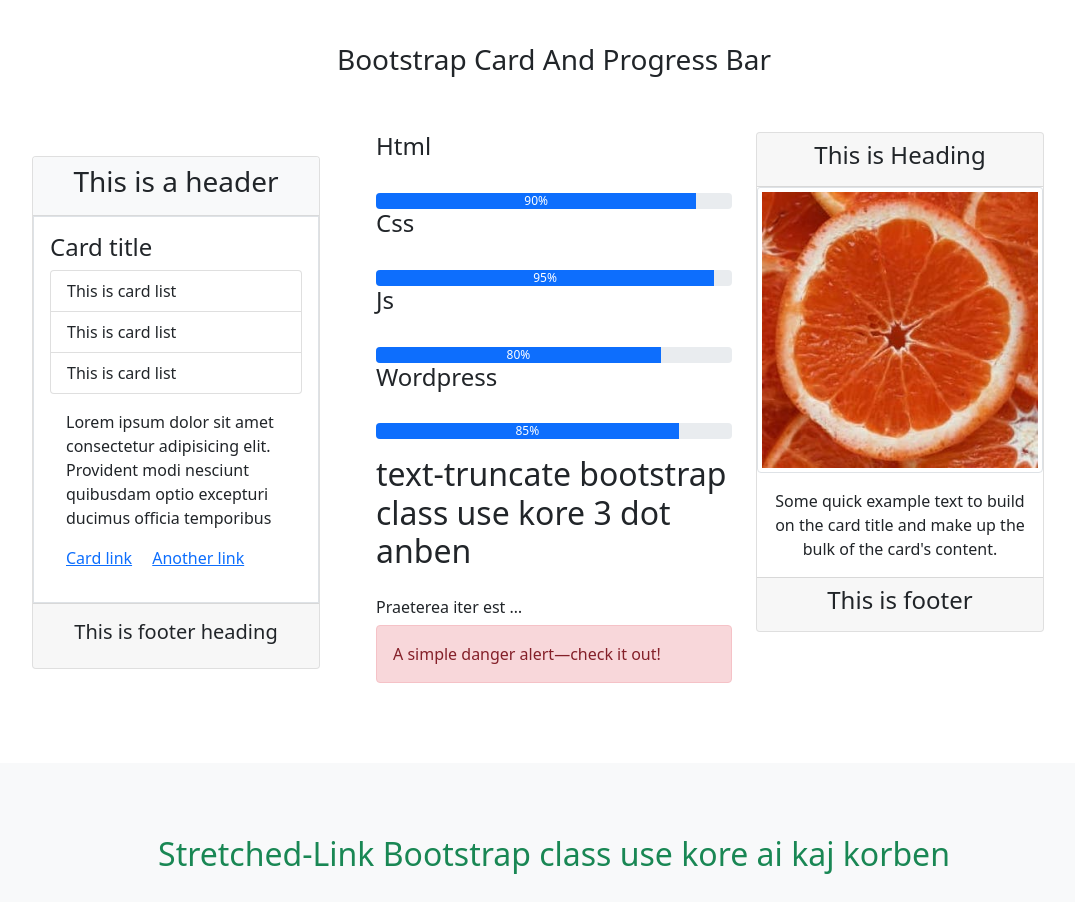
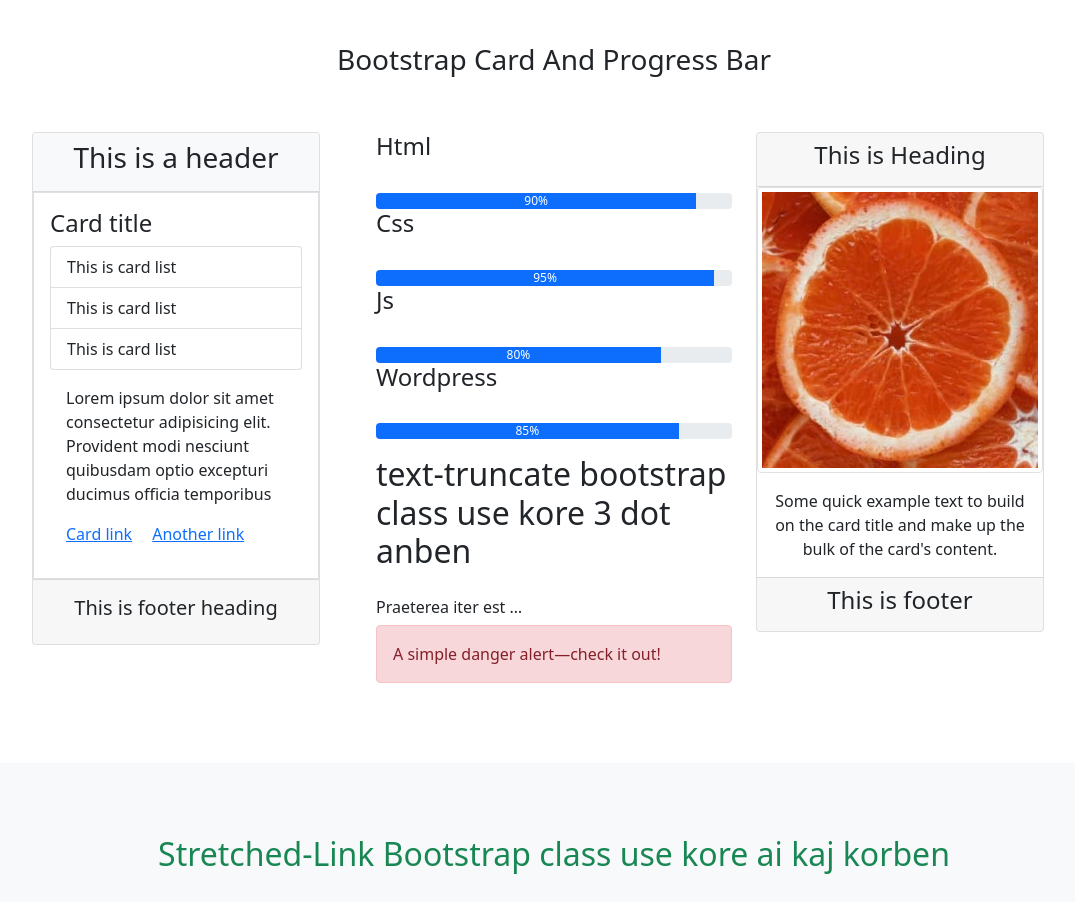
Before and after one commit to Programmermahim/Main-assignment-21, a plain HTML site: page index.html in a window 1280 px wide. Shown: the part 2080-2982 px from the top of the page, without its empty margins (86-1161 px from the left). Drawn offline with nearby package versions, Linux system fonts and the light colour scheme.

Commit message:
Update index.html

```diff
--- a/index.html
+++ b/index.html
@@ -332,7 +332,7 @@
                 <div class="py-5">
                     <h3 class="text-center">Bootstrap Card And Progress Bar</h3>
                 </div>
-                <div class="col-lg-4 ps-5 gy-4">
+                <div class="col-lg-4 ps-5 ">
                     <div class="card" style="width: 18rem;">
                         <!-- <img src="..." class="card-img-top" alt="..."> -->
                         <div class="card-header bg-light text-center">
```
